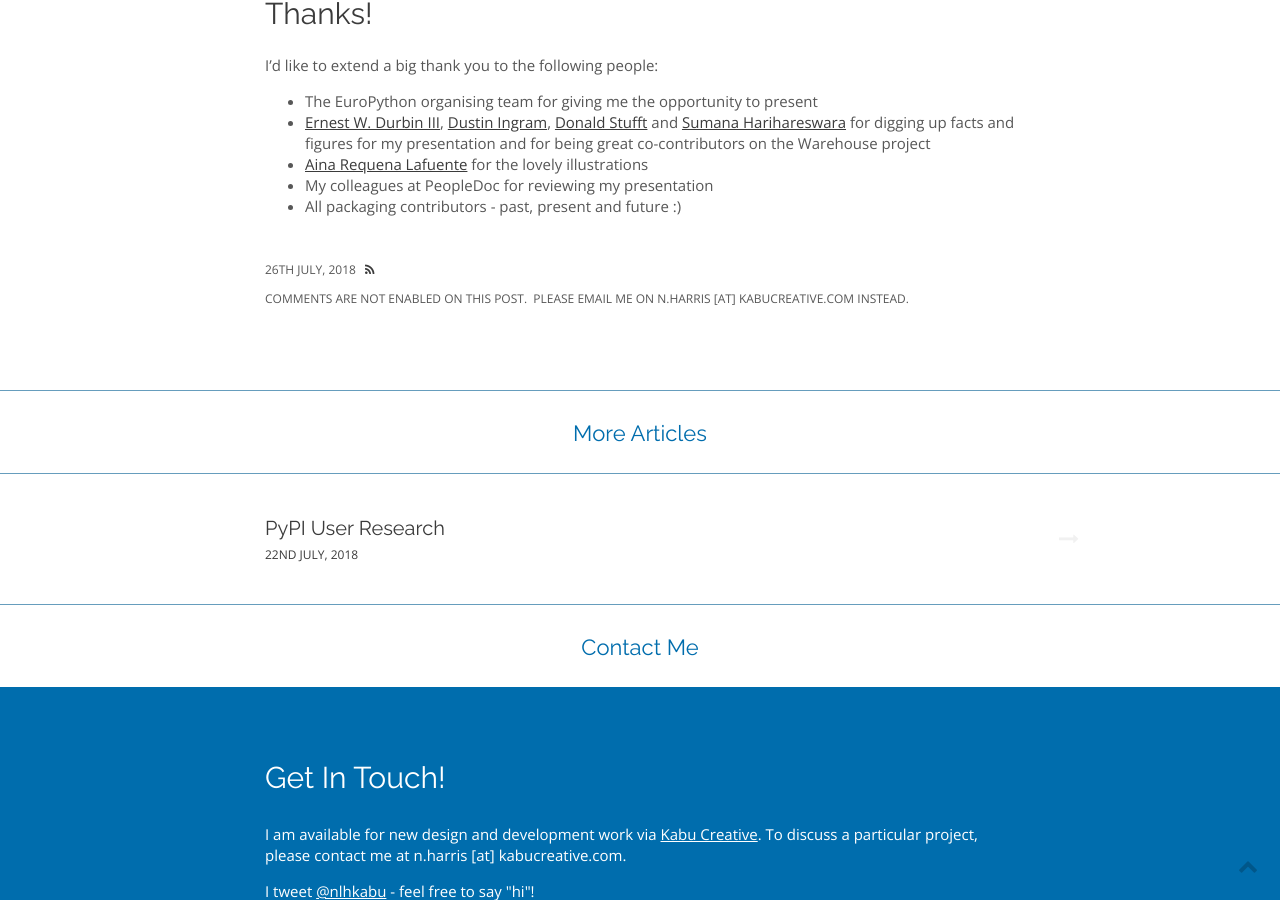
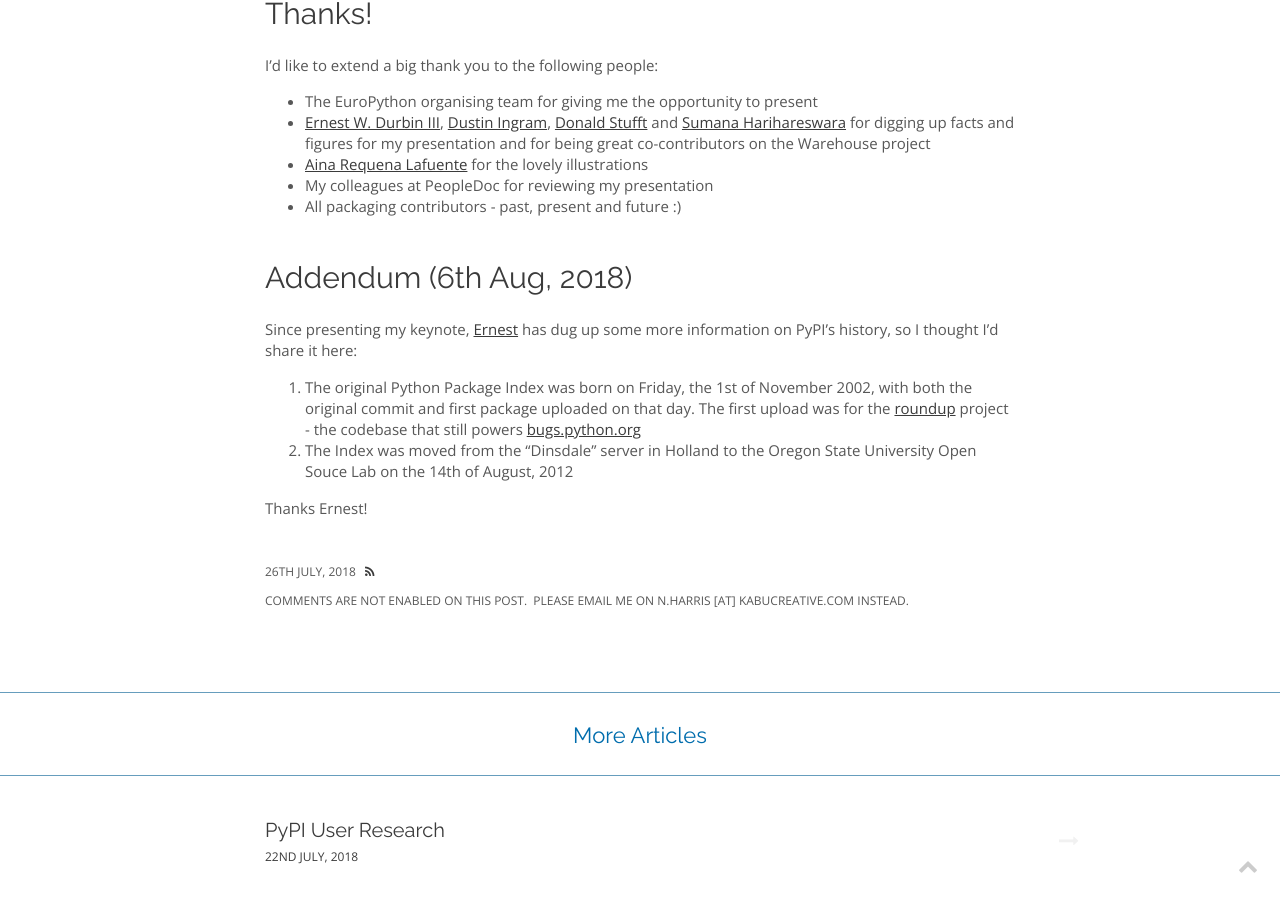
Before and after one commit to nlhkabu/nlhkabu.github.io, a Jekyll site: the page built from _posts/2018-07-26-pypi-past-present-future.md, in a window 1280 px wide and 900 px high, scrolled down 4866 px. Built offline with Jekyll 4.4.1, drawn with Linux system fonts in a browser that asks for light colours; nearby versions of some CDN libraries; some web fonts are replaced.

Commit message:
Add extra date information to europython keynote

```diff
--- a/_posts/2018-07-26-pypi-past-present-future.md
+++ b/_posts/2018-07-26-pypi-past-present-future.md
@@ -50,6 +50,7 @@
 - ["Markdown Descriptions on PyPI"](https://dustingram.com/articles/2018/03/16/markdown-descriptions-on-pypi): article from Dustin Ingram (PyPI / Warehouse maintainer) on the steps required to enable Markdown on your PyPI project descriptions
 - I have also published a number of articles about the Warehouse project, covering [design objectives](https://whoisnicoleharris.com/2015/12/31/designing-warehouse-an-overview.html), [user testing](https://whoisnicoleharris.com/2018/03/13/user-testing-warehouse.html), [accessibility](https://whoisnicoleharris.com/2018/05/17/warehouse-accessibility.html) and [user research](https://whoisnicoleharris.com/2018/07/22/pypi-user-research.html)
 
+
 ## Statistics
 
 I used [infogram](https://infogram.com) to generate the graphs for my presentation. Happily, these can also be embedded:
@@ -80,3 +81,12 @@
 - [Aina Requena Lafuente](https://twitter.com/ainarela) for the lovely illustrations
 - My colleagues at PeopleDoc for reviewing my presentation
 - All packaging contributors - past, present and future :)
+
+## Addendum (6th Aug, 2018)
+
+Since presenting my keynote, [Ernest](https://twitter.com/EWDurbin) has dug up some more information on PyPI's history, so I thought I'd share it here:
+
+1. The original Python Package Index was born on Friday, the 1st of November 2002, with both the original commit and first package uploaded on that day. The first upload was for the [roundup](https://pypi.org/project/roundup/) project - the codebase that still powers [bugs.python.org](http://bugs.python.org/)
+2. The Index was moved from the "Dinsdale" server in Holland to the Oregon State University Open Souce Lab on the 14th of August, 2012
+
+Thanks Ernest!
```
